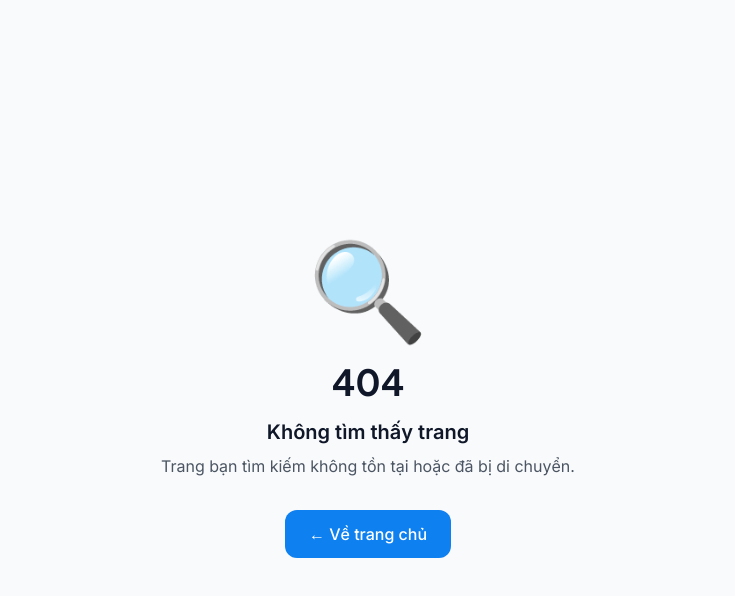
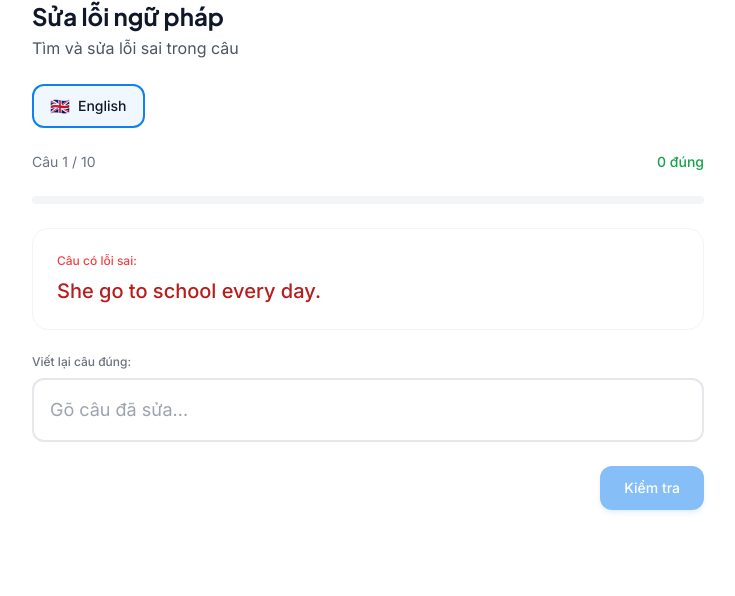
Before and after one commit to JasonTM17/Language_App, a Next.js app in the folder web/: page /grammar-correction in a window 1280 px wide. Before the commit this address had no page. Shown: the top 596 px of the page, without its empty margins (272-1007 px from the left). Built offline with nearby package versions, Linux system fonts and the light colour scheme.

Commit message:
feat: add grammar correction exercise
Find and fix grammar errors in English sentences with detailed
explanations of common mistakes Vietnamese learners make.
Covers verb tenses, subject-verb agreement, and word forms.

```diff
--- /dev/null
+++ b/web/src/app/grammar-correction/page.tsx
@@ -0,0 +1,185 @@
+'use client';
+
+import { useState } from 'react';
+import { Button } from '@/components/ui/button';
+
+interface GrammarCorrectionExercise {
+  id: string;
+  sentence: string;
+  corrected: string;
+  error: string;
+  explanation: string;
+}
+
+const exercises: Record<string, GrammarCorrectionExercise[]> = {
+  en: [
+    { id: '1', sentence: 'She go to school every day.', corrected: 'She goes to school every day.', error: 'go → goes', explanation: 'Ngôi thứ 3 số ít (she/he/it) cần thêm -s/-es vào động từ ở thì hiện tại đơn.' },
+    { id: '2', sentence: 'I am agree with you.', corrected: 'I agree with you.', error: 'am agree → agree', explanation: '"Agree" là động từ thường, không dùng với "am/is/are".' },
+    { id: '3', sentence: 'He don\'t like coffee.', corrected: 'He doesn\'t like coffee.', error: 'don\'t → doesn\'t', explanation: 'Ngôi thứ 3 số ít dùng "doesn\'t" thay vì "don\'t".' },
+    { id: '4', sentence: 'I have went to Japan last year.', corrected: 'I went to Japan last year.', error: 'have went → went', explanation: '"Last year" là dấu hiệu quá khứ đơn, không dùng hiện tại hoàn thành.' },
+    { id: '5', sentence: 'There is many people in the park.', corrected: 'There are many people in the park.', error: 'is → are', explanation: '"People" là danh từ số nhiều, dùng "are" thay vì "is".' },
+    { id: '6', sentence: 'I am living here since 2020.', corrected: 'I have been living here since 2020.', error: 'am living → have been living', explanation: '"Since" đi với thì hiện tại hoàn thành (tiếp diễn).' },
+    { id: '7', sentence: 'She is more taller than me.', corrected: 'She is taller than me.', error: 'more taller → taller', explanation: 'Tính từ ngắn dùng -er, không thêm "more" phía trước.' },
+    { id: '8', sentence: 'I didn\'t went to the party.', corrected: 'I didn\'t go to the party.', error: 'went → go', explanation: 'Sau "didn\'t" dùng động từ nguyên mẫu (V1).' },
+    { id: '9', sentence: 'He can speaks three languages.', corrected: 'He can speak three languages.', error: 'speaks → speak', explanation: 'Sau modal verb (can/could/will) dùng V nguyên mẫu, không chia.' },
+    { id: '10', sentence: 'I am interesting in music.', corrected: 'I am interested in music.', error: 'interesting → interested', explanation: '"Interested" mô tả cảm xúc người, "interesting" mô tả vật gây hứng thú.' },
+  ],
+};
+
+const languages = [
+  { code: 'en', name: 'English', flag: '🇬🇧' },
+];
+
+export default function GrammarCorrectionPage() {
+  const [selectedLang, setSelectedLang] = useState('en');
+  const [currentIndex, setCurrentIndex] = useState(0);
+  const [userAnswer, setUserAnswer] = useState('');
+  const [showResult, setShowResult] = useState(false);
+  const [score, setScore] = useState({ correct: 0, total: 0 });
+
+  const currentExercises = exercises[selectedLang] || [];
+  const currentExercise = currentExercises[currentIndex];
+
+  const checkAnswer = () => {
+    if (!currentExercise) return;
+    setShowResult(true);
+    const normalize = (s: string) => s.toLowerCase().replace(/[.,!?]/g, '').trim();
+    const isCorrect = normalize(userAnswer) === normalize(currentExercise.corrected);
+    setScore(prev => ({
+      correct: prev.correct + (isCorrect ? 1 : 0),
+      total: prev.total + 1,
+    }));
+  };
+
+  const nextExercise = () => {
+    if (currentIndex < currentExercises.length - 1) {
+      setCurrentIndex(prev => prev + 1);
+      setUserAnswer('');
+      setShowResult(false);
+    }
+  };
+
+  const resetAll = () => {
+    setCurrentIndex(0);
+    setUserAnswer('');
+    setShowResult(false);
+    setScore({ correct: 0, total: 0 });
+  };
+
+  if (!currentExercise) {
+    return (
+      <div className="text-center py-16">
+        <div className="text-5xl mb-4">✏️</div>
+        <h3 className="text-lg font-semibold mb-2">Chưa có bài sửa lỗi</h3>
+        <p className="text-gray-500">Chọn ngôn ngữ để bắt đầu.</p>
+      </div>
+    );
+  }
+
+  if (currentIndex >= currentExercises.length) {
+    const pct = score.total > 0 ? Math.round((score.correct / score.total) * 100) : 0;
+    return (
+      <div className="max-w-2xl mx-auto text-center py-16">
+        <div className="text-5xl mb-4">🎉</div>
+        <h2 className="text-2xl font-bold mb-4">Hoàn thành!</h2>
+        <div className="flex justify-center gap-8 mb-8">
+          <div className="text-center">
+            <p className="text-3xl font-bold text-green-600">{score.correct}/{score.total}</p>
+            <p className="text-sm text-gray-500">Đúng</p>
+          </div>
+          <div className="text-center">
+            <p className="text-3xl font-bold text-primary-600">{pct}%</p>
+            <p className="text-sm text-gray-500">Chính xác</p>
+          </div>
+        </div>
+        <Button onClick={resetAll}>Làm lại</Button>
+      </div>
+    );
+  }
+
+  return (
+    <div className="max-w-2xl mx-auto space-y-6">
+      <div>
+        <h1 className="text-2xl font-bold font-display">Sửa lỗi ngữ pháp</h1>
+        <p className="text-gray-600 dark:text-gray-400 mt-1">Tìm và sửa lỗi sai trong câu</p>
+      </div>
+
+      {/* Language selector */}
+      <div className="flex gap-2 flex-wrap">
+        {languages.map((lang) => (
+          <button
+            key={lang.code}
+            onClick={() => { setSelectedLang(lang.code); resetAll(); }}
+            className={`flex items-center gap-2 px-4 py-2 rounded-xl border-2 transition-all ${
+              selectedLang === lang.code
+                ? 'border-primary-500 bg-primary-50 dark:bg-primary-900/20'
+                : 'border-gray-200 dark:border-gray-700 hover:border-primary-200'
+            }`}
+          >
+            <span>{lang.flag}</span>
+            <span className="text-sm font-medium">{lang.name}</span>
+          </button>
+        ))}
+      </div>
+
+      {/* Progress */}
+      <div className="flex items-center justify-between text-sm">
+        <span className="text-gray-500">Câu {currentIndex + 1} / {currentExercises.length}</span>
+        <span className="font-medium text-green-600">{score.correct} đúng</span>
+      </div>
+      <div className="h-2 bg-gray-100 dark:bg-gray-800 rounded-full overflow-hidden">
+        <div className="h-full bg-primary-500 rounded-full transition-all" style={{ width: `${(currentIndex / currentExercises.length) * 100}%` }} />
+      </div>
+
+      {/* Sentence with error */}
+      <div className="p-6 rounded-2xl bg-white dark:bg-gray-800 border border-gray-100 dark:border-gray-700">
+        <p className="text-xs text-red-500 font-medium mb-2">Câu có lỗi sai:</p>
+        <p className="text-xl font-medium text-red-700 dark:text-red-300">{currentExercise.sentence}</p>
+      </div>
+
+      {/* Input */}
+      <div className="space-y-2">
+        <p className="text-xs text-gray-500 font-medium">Viết lại câu đúng:</p>
+        <input
+          type="text"
+          value={userAnswer}
+          onChange={(e) => setUserAnswer(e.target.value)}
+          onKeyDown={(e) => e.key === 'Enter' && !showResult && userAnswer.trim() && checkAnswer()}
+          placeholder="Gõ câu đã sửa..."
+          disabled={showResult}
+          className="w-full p-4 rounded-xl border-2 border-gray-200 dark:border-gray-700 bg-white dark:bg-gray-900 text-lg focus:border-primary-500 focus:outline-none transition-all"
+          autoComplete="off"
+        />
+      </div>
+
+      {/* Result */}
+      {showResult && (
+        <div className={`p-4 rounded-xl space-y-2 ${
+          userAnswer.toLowerCase().trim() === currentExercise.corrected.toLowerCase().trim()
+            ? 'bg-green-50 dark:bg-green-900/20 border border-green-200'
+            : 'bg-orange-50 dark:bg-orange-900/20 border border-orange-200'
+        }`}>
+          <p className="font-medium text-sm">
+            {userAnswer.toLowerCase().trim() === currentExercise.corrected.toLowerCase().trim()
+              ? '✓ Chính xác!'
+              : '✗ Chưa đúng'}
+          </p>
+          <p className="text-sm"><span className="font-medium">Đáp án:</span> {currentExercise.corrected}</p>
+          <p className="text-sm text-red-600"><span className="font-medium">Lỗi:</span> {currentExercise.error}</p>
+          <p className="text-xs text-gray-600 dark:text-gray-400 mt-1">{currentExercise.explanation}</p>
+        </div>
+      )}
+
+      {/* Actions */}
+      <div className="flex justify-end">
+        {!showResult ? (
+          <Button onClick={checkAnswer} disabled={!userAnswer.trim()}>Kiểm tra</Button>
+        ) : (
+          <Button onClick={nextExercise}>
+            {currentIndex < currentExercises.length - 1 ? 'Câu tiếp →' : 'Xem kết quả'}
+          </Button>
+        )}
+      </div>
+    </div>
+  );
+}
```
